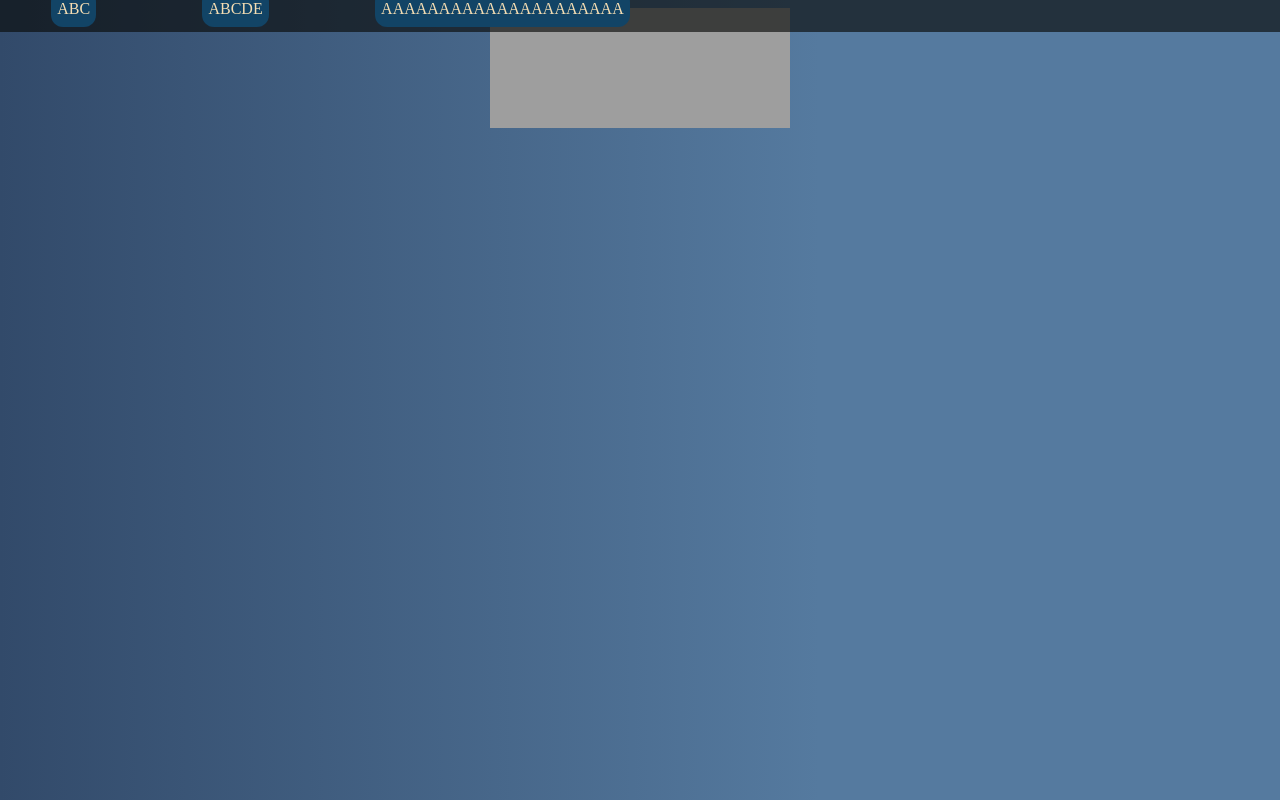
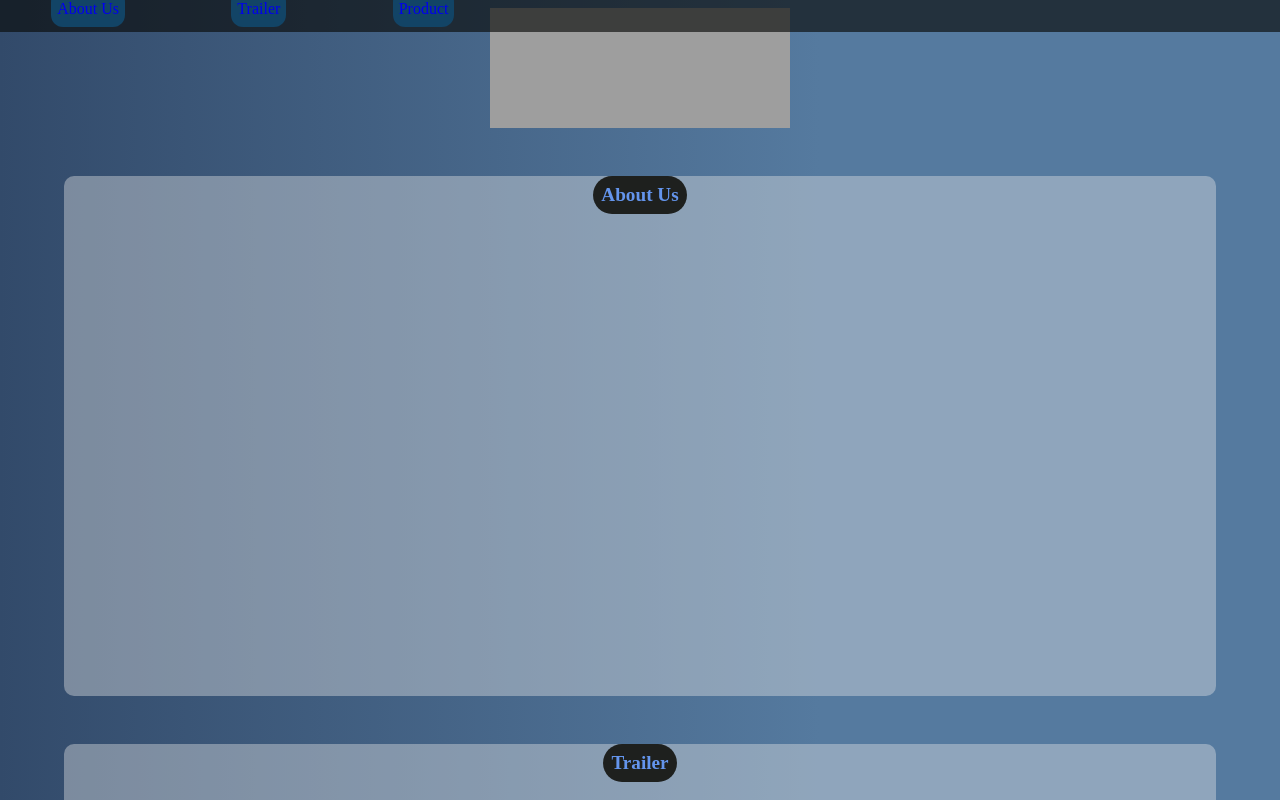
Before and after one commit to listguy/landing-page, a plain HTML site: page landing-page.html in a window 1280 px wide. Shown: the top 800 px of the page. Drawn offline with Linux system fonts and the light colour scheme; grey boxes are pictures that could not be loaded.

Commit message:
finished nav bar functionality for now
Needs more styling later

```diff
--- a/landing-page.html
+++ b/landing-page.html
@@ -15,10 +15,20 @@
         alt="The PS5 logo"
       />
       <nav id="nav-bar">
-          <a href="example.com" class="nav-link">ABC</a>
-          <a class="nav-link">ABCDE</a>
-          <a class="nav-link">AAAAAAAAAAAAAAAAAAAAA</a>
+          <a href="#about-us" class="nav-link">About Us</a>
+          <a href="#trailer" class="nav-link">Trailer</a>
+          <a href="#products" class="nav-link">Product</a>
       </nav>
+
     </header>
+    <section id="about-us">
+        <h2>About Us</h2>
+    </section>
+    <section id="trailer">
+        <h2>Trailer</h2>
+    </section>
+    <section id="products">
+        <h2>Products</h2>
+    </section>
   </body>
 </html>
--- a/style.css
+++ b/style.css
@@ -1,3 +1,7 @@
+html {
+  scroll-behavior: smooth;
+}
+
 body {
   background: rgb(50, 74, 106);
   background: linear-gradient(
@@ -5,6 +9,7 @@ body {
     rgba(50, 74, 106, 1) 0%,
     rgba(85, 122, 159, 1) 64%
   );
+  color: wheat;
 }
 
 #header-img {
@@ -28,6 +33,24 @@ nav {
   padding: 10px 6px;
   border-radius: 12px;
   background-color: rgb(18, 68, 102);
-  color: wheat;
   text-decoration: none;
 }
+
+section {
+  background-color: rgba(230, 230, 230, 0.4);
+  height: 65vh;
+  width: 90vw;
+  margin: 6vh auto;
+  border-radius: 10px;
+}
+
+section h2 {
+  background-color: rgb(30, 32, 30);
+  color: cornflowerblue;
+  width: fit-content;
+  padding: 8px;
+  margin: 0 auto;
+  text-align: center;
+  font-size: 1.2em;
+  border-radius: 25px;
+}
```
